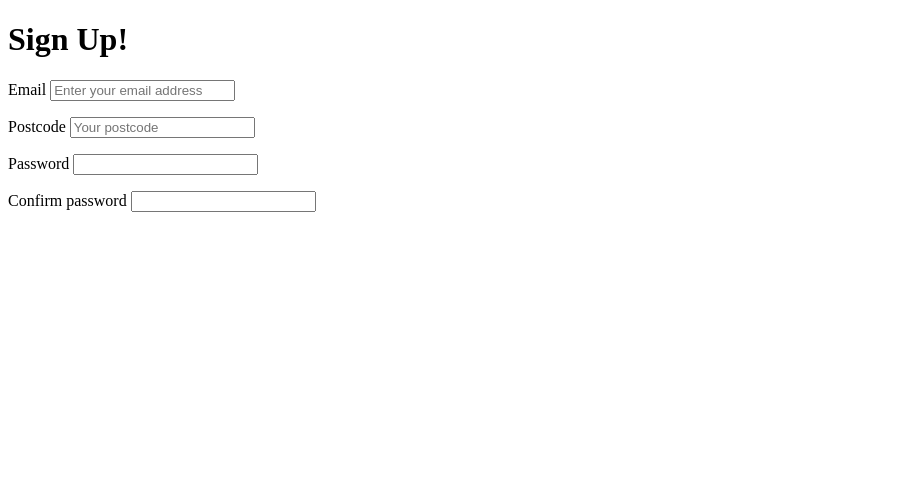
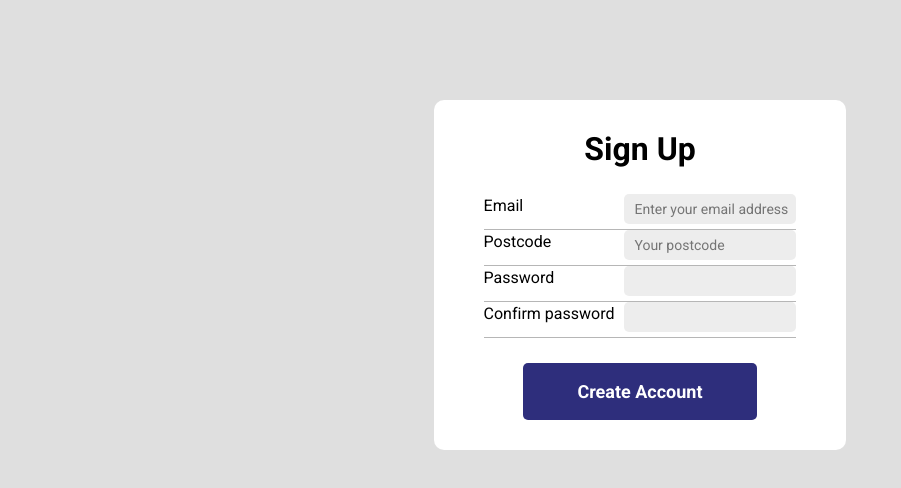
Before and after one commit to vivizuma/sign-up-form-js, a plain HTML site: page index.html in a window 1280 px wide. Shown: the whole page, without its empty margins (0-901 px from the left). Drawn offline with Linux system fonts and the light colour scheme.

Commit message:
styling is  good enough

```diff
--- a/index.html
+++ b/index.html
@@ -4,12 +4,27 @@
     <meta charset="UTF-8" />
     <meta name="viewport" content="width=device-width, initial-scale=1.0" />
     <title>Mock Sign Up Form</title>
+    <link rel="stylesheet" href="style.css" />
+    <script src="script.js"></script>
+    <!-- Roboto Font -->
+    <link rel="preconnect" href="https://fonts.googleapis.com" />
+    <link rel="preconnect" href="https://fonts.gstatic.com" crossorigin />
+    <link
+      href="https://fonts.googleapis.com/css2?family=Roboto:wght@300;400;700&display=swap"
+      rel="stylesheet"
+    />
+    <!-- Material Icons -->
+    <link
+      href="https://fonts.googleapis.com/icon?family=Material+Icons"
+      rel="stylesheet"
+    />
   </head>
   <body>
     <main>
       <div id="sign-up-container">
         <!-- email, zip code, password and password confirmation -->
-        <h1>Sign Up!</h1>
+        <h1>Sign Up</h1>
+        <form>
           <p>
             <label for="email">Email</label>
             <input
@@ -21,9 +36,9 @@
               required
               placeholder="Enter your email address"
             />
+          </p>
 
           <span class="instructions"><span class="error-msg"></span></span>
-        </p>
           <p>
             <label for="postcode">Postcode</label>
             <input
@@ -35,8 +50,8 @@
               required
               placeholder="Your postcode"
             />
+          </p>
           <span class="instructions"><span class="error-msg"></span></span>
-        </p>
           <p>
             <label for="password">Password</label>
             <input
@@ -49,8 +64,8 @@
               minlength="8"
               required
             />
+          </p>
           <span class="instructions"><span class="error-msg"></span></span>
-        </p>
           <p>
             <label for="password-confirmation">Confirm password</label>
             <input
@@ -64,6 +79,8 @@
             />
             <span class="instructions"><span class="error-msg"></span></span>
           </p>
+        </form>
+        <button class="submit">Create Account</button>
       </div>
     </main>
   </body>
--- a/style.css
+++ b/style.css
@@ -1,3 +1,142 @@
-main{
-    background: rgb(230, 230, 230)
+/* Box sizing rules */
+*,
+*::before,
+*::after {
+  box-sizing: border-box;
 }
+
+/* Remove default margin */
+body,
+h1,
+h2,
+h3,
+h4,
+p,
+figure,
+blockquote,
+dl,
+dd {
+  margin: 0;
+}
+
+/* Remove list styles on ul, ol elements with a list role, which suggests default styling will be removed */
+ul[role="list"],
+ol[role="list"] {
+  list-style: none;
+}
+
+/* Set core root defaults */
+html:focus-within {
+  scroll-behavior: smooth;
+}
+
+/* Set core body defaults */
+body {
+  min-height: 100vh;
+  text-rendering: optimizeSpeed;
+  line-height: 1.5;
+}
+
+/* A elements that don't have a class get default styles */
+a:not([class]) {
+  text-decoration-skip-ink: auto;
+}
+
+/* Make images easier to work with */
+img,
+picture {
+  max-width: 100%;
+  display: block;
+}
+
+/* Inherit fonts for inputs and buttons */
+input,
+button,
+textarea,
+select {
+  font: inherit;
+}
+
+/* Remove all animations, transitions and smooth scroll for people that prefer not to see them */
+@media (prefers-reduced-motion: reduce) {
+  html:focus-within {
+    scroll-behavior: auto;
+  }
+
+  *,
+  *::before,
+  *::after {
+    animation-duration: 0.01ms !important;
+    animation-iteration-count: 1 !important;
+    transition-duration: 0.01ms !important;
+    scroll-behavior: auto !important;
+  }
+}
+
+body {
+  padding: 0px;
+  margin: 0px;
+  font-family: "Roboto", sans-serif;
+}
+main {
+  background: rgb(223, 223, 223);
+  display: flex;
+  justify-content: center;
+  padding-top: 100px;
+  height: 100vh;
+}
+
+#sign-up-container {
+  display: flex;
+  flex-direction: column;
+  justify-content: space-between;
+  background: rgb(255, 255, 255);
+  padding: 50px;
+  padding-top: 25px;
+  height: 350px;
+  border-radius: 10px;
+  padding-bottom: 30px;
+}
+p {
+  display: flex;
+  justify-content: space-between;
+  padding-bottom: 5px;
+  border-bottom: 1px solid rgb(182, 182, 182);
+}
+
+input {
+  max-width: 90%;
+  height: 30px;
+  border-radius: 5px;
+  margin-left: 10px;
+  padding-left: 10px;
+  border: 0px;
+  font-size: 14px;
+  background: rgb(237, 237, 237);
+}
+
+.submit {
+  border: none;
+  align-self: center;
+  width: 75%;
+  padding: 15px;
+  border-radius: 5px;
+  font-size: 18px;
+  color: white;
+  font-weight: 600;
+  background: rgb(46, 46, 124);
+  cursor: pointer;
+}
+.submit:hover {
+  transition: 35ms;
+  color: black;
+  background: rgb(215, 215, 215);
+}
+h1 {
+  text-align: center;
+  padding-bottom: 10px;
+}
+form {
+  padding-bottom: 24px;
+  padding-top: 10px;
+}
```
Lines whose indentation alone changed are shown as unchanged.
